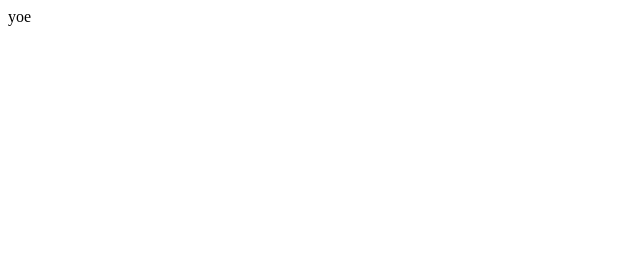
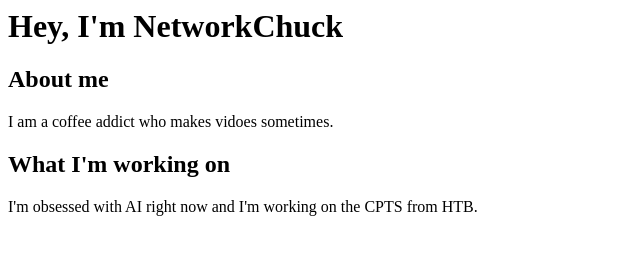
Before and after one commit to lucxasdel/test, a plain HTML site: page inde.html in a window 1280 px wide. Shown: the whole page, without its empty margins (0-640 px from the left). Drawn offline with Linux system fonts and the light colour scheme.

Commit message:
Update inde.html

```diff
--- a/inde.html
+++ b/inde.html
@@ -1 +1,15 @@
-yoe
+<html>
+    <h1>
+        Hey, I'm NetworkChuck
+    </h1>
+    <body>
+        <h2>About me</h2>
+        <p>
+            I am a coffee addict who makes vidoes sometimes.
+        </p>
+        <h2>What I'm working on</h2>
+        <p>
+            I'm obsessed with AI right now and I'm working on the CPTS from HTB.
+        </p>
+    </body>
+</html>
```
